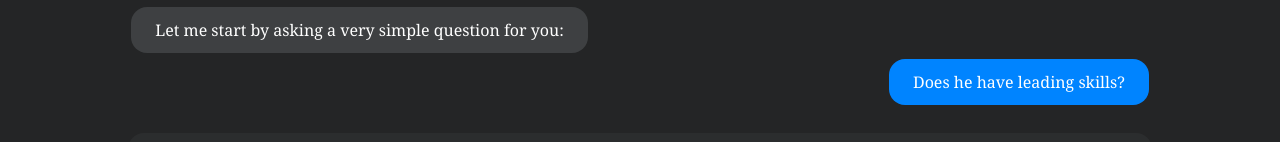
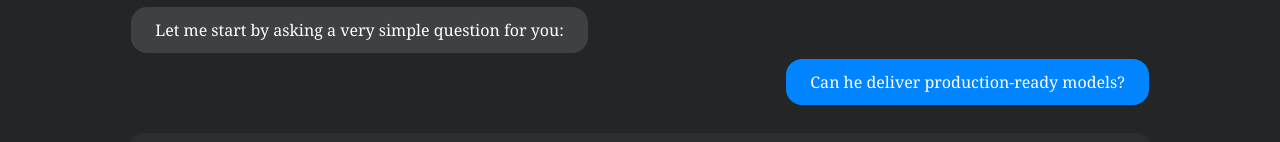
Before and after one commit to kongzii/jung-portfolio, a Vue app in the folder portfolio/: page / in a window 1280 px wide. Shown: the part 796-938 px from the top of the page. Built offline with nearby package versions, Linux system fonts and the light colour scheme; no server answers.

Commit message:
Remove one of questions

```diff
--- a/portfolio/src/components/Discussion.vue
+++ b/portfolio/src/components/Discussion.vue
@@ -60,7 +60,6 @@ export default {
         ["Please list his projects", "Open source projects", "Open source"],
         ["We are looking for mlops engineer, is he a good a fit?"],
         ["Can he deliver production-ready models?"],
-        ["Does he have leading skills?"],
       ],
       suggestedQuestions: [] as string[],
       textToEmbedding: precomputedEmebeddings,
```
